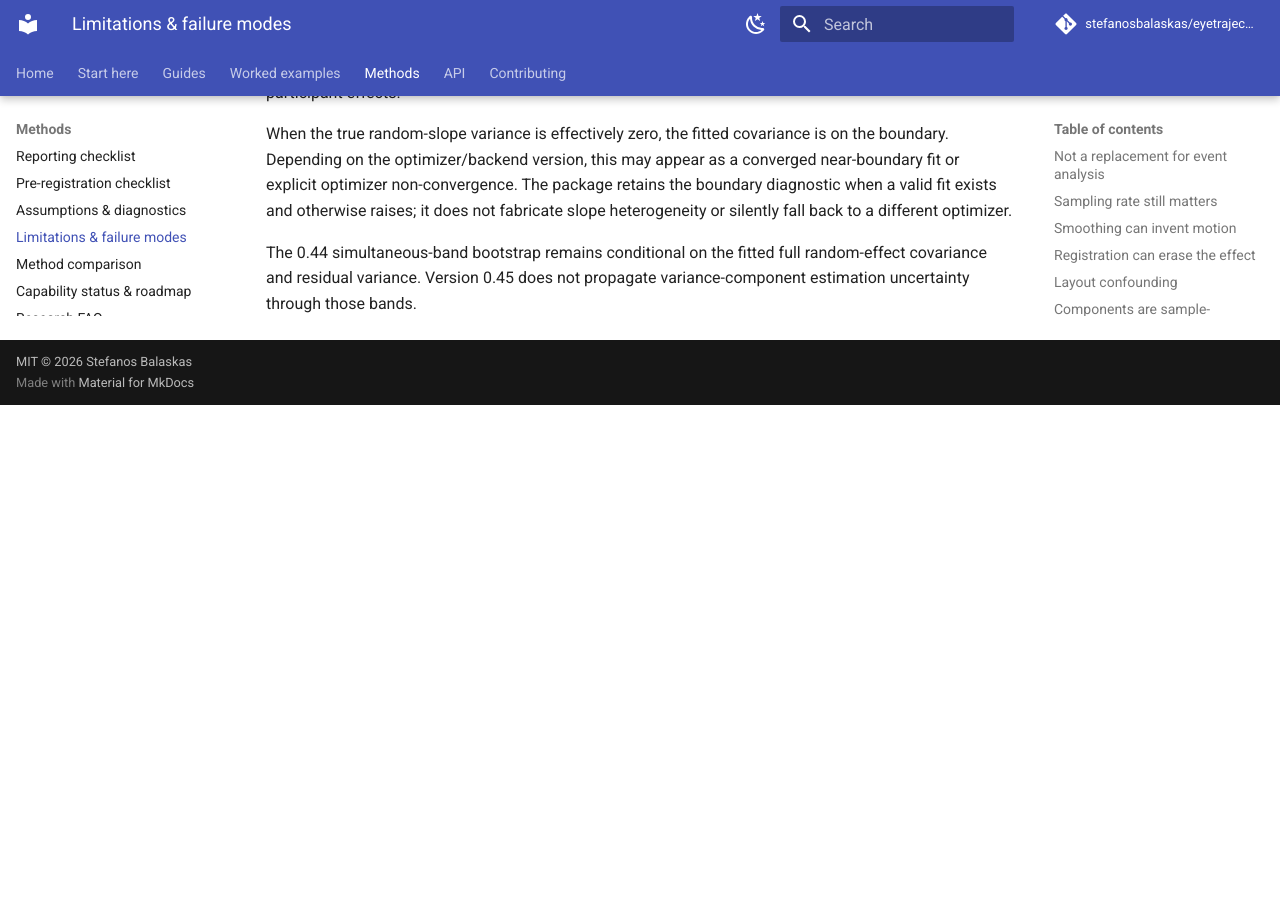
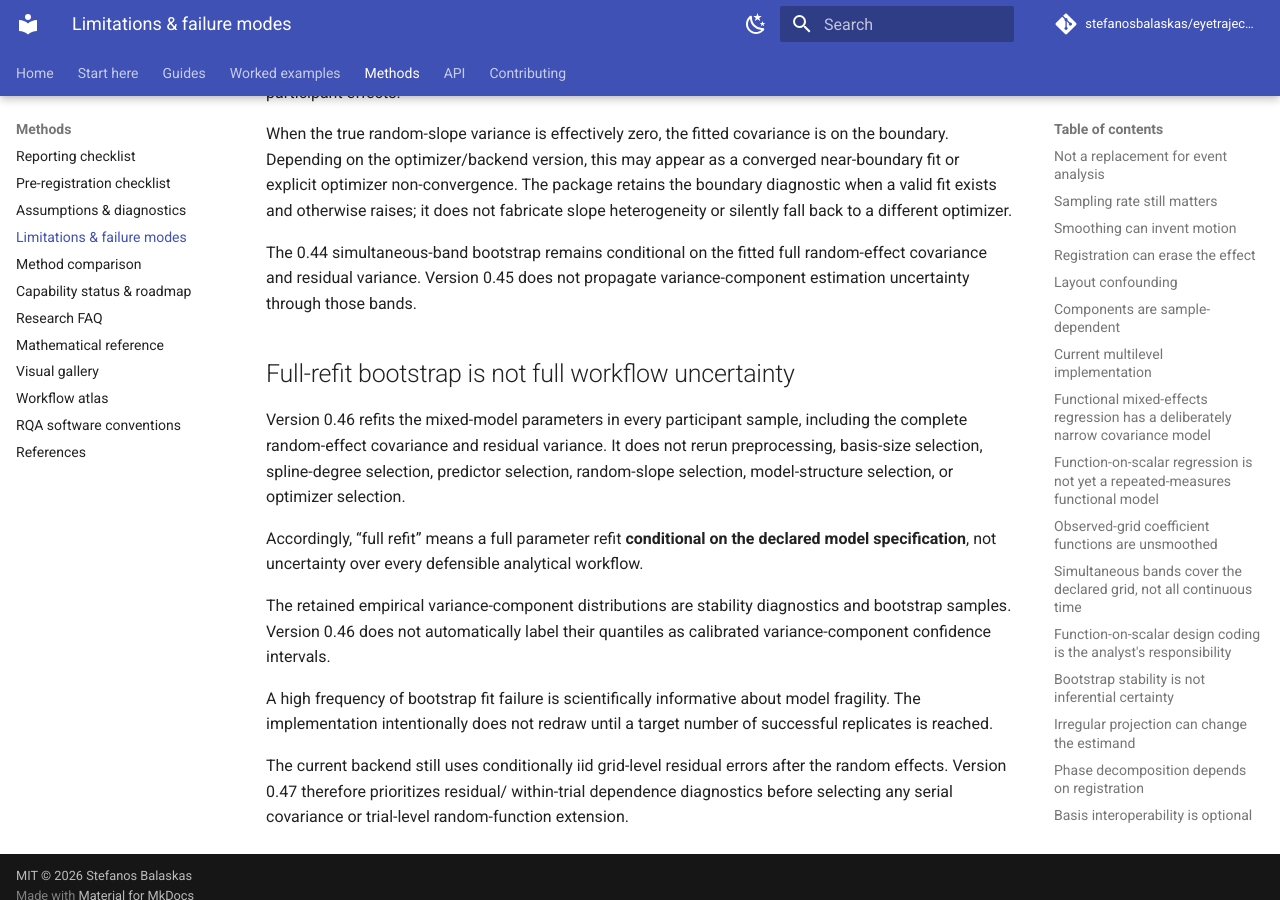
Before and after one commit to stefanosbalaskas/eyetrajectoriespy, an MkDocs documentation site: the page built from docs/methods/limitations.md, in a window 1280 px wide and 900 px high, scrolled down 32048 px. Built offline with MkDocs 1.6.1 and Material for MkDocs 9.7.7, drawn with Linux system fonts in a browser that asks for light colours; comment, search, counter and statistics services are not loaded; before the commit the page ends 32453 px from its top, so only the background shows below that.

Commit message:
Document full-refit mixed-effects bootstrap limitations

```diff
--- a/docs/methods/limitations.md
+++ b/docs/methods/limitations.md
@@ -961,3 +961,28 @@ different optimizer.
 The 0.44 simultaneous-band bootstrap remains conditional on the fitted full
 random-effect covariance and residual variance. Version 0.45 does not propagate
 variance-component estimation uncertainty through those bands.
+
+## Full-refit bootstrap is not full workflow uncertainty
+
+Version 0.46 refits the mixed-model parameters in every participant sample,
+including the complete random-effect covariance and residual variance. It does
+not rerun preprocessing, basis-size selection, spline-degree selection,
+predictor selection, random-slope selection, model-structure selection, or
+optimizer selection.
+
+Accordingly, “full refit” means a full parameter refit **conditional on the
+declared model specification**, not uncertainty over every defensible
+analytical workflow.
+
+The retained empirical variance-component distributions are stability
+diagnostics and bootstrap samples. Version 0.46 does not automatically label
+their quantiles as calibrated variance-component confidence intervals.
+
+A high frequency of bootstrap fit failure is scientifically informative about
+model fragility. The implementation intentionally does not redraw until a
+target number of successful replicates is reached.
+
+The current backend still uses conditionally iid grid-level residual errors
+after the random effects. Version 0.47 therefore prioritizes residual/
+within-trial dependence diagnostics before selecting any serial covariance or
+trial-level random-function extension.
```
